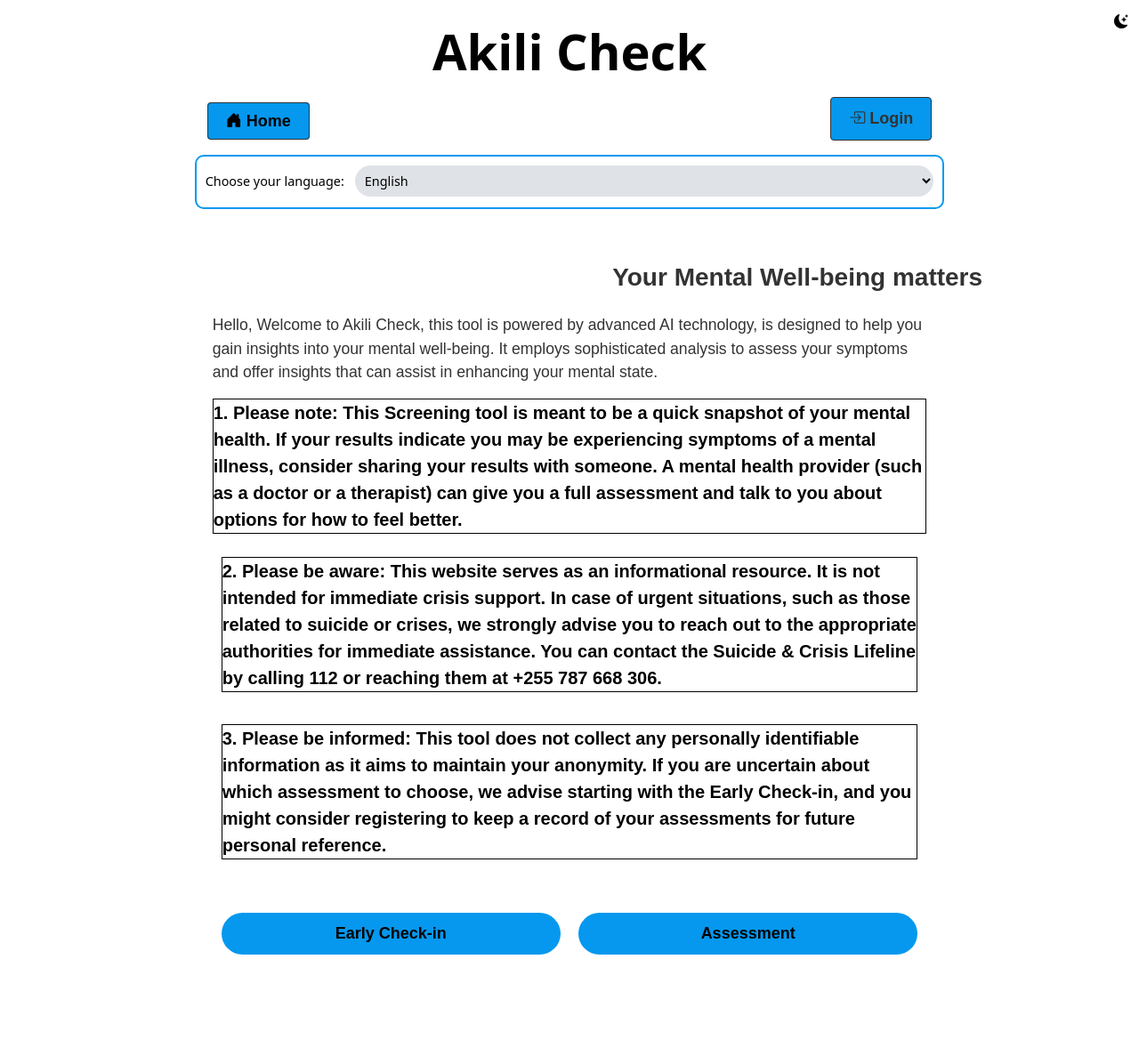
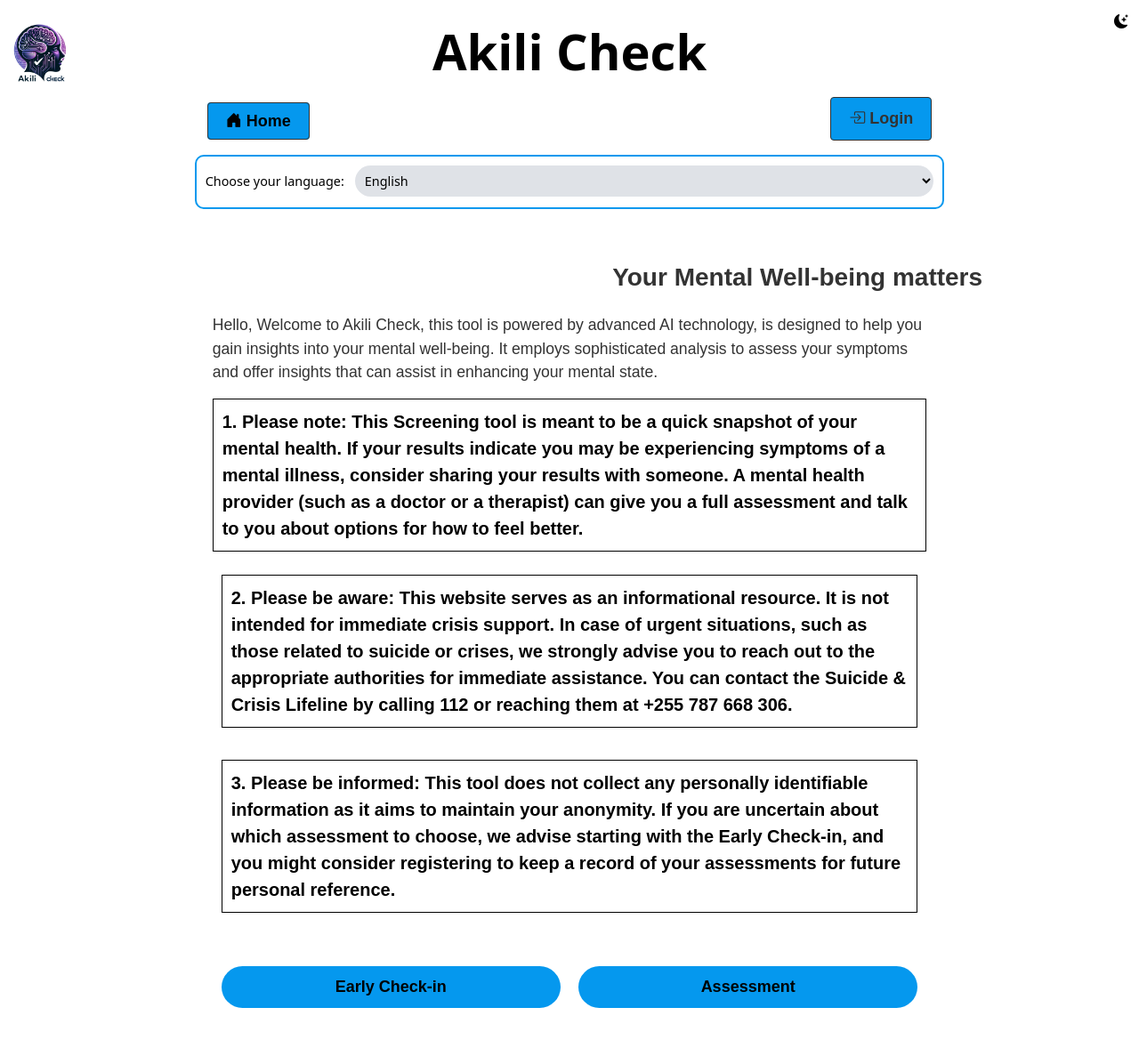
Before and after one commit to nyandajr/Afya_Check, a Flask app: page / in a window 1280 px wide; the page is wider, and only the part inside the window is pictured. Shown: that part at 89% size. Before the commit the page ends 1073 px from the top of that part, so only its background shows below. Run offline with Flask 3, Linux system fonts and the light colour scheme.

Commit message:
add bg removed logo

```diff
--- a/flask/app/static/main.css
+++ b/flask/app/static/main.css
@@ -183,7 +183,6 @@ input[type="checkbox"]:checked{
 }
 
 
-/
 .main-heading {
     font-size: 2rem;
     font-weight: bold;
@@ -283,7 +282,7 @@ input[type="checkbox"]:checked{
 }
 
 .disclaimer-text {
-    border: 1px solid #000; /
+    border: 1px solid #000;
     padding: 10px;
 
 }
@@ -461,3 +460,10 @@ input[type="checkbox"]:checked{
     text-align: center;
     margin-bottom: 20px;
 }
+
+.logo {
+    width: 72px;
+    position: absolute;
+    margin: 0px;
+    padding: 0px;
+}
--- a/flask/app/templates/base.html
+++ b/flask/app/templates/base.html
@@ -14,7 +14,10 @@
 
     {% endblock styles %}
 </head>
-<body class="custom-bg-dark mx-2 theme-light">
+<body class="custom-bg-dark mx-2 theme-light pt-0 mt-0">
+    <span class="bg-dark">
+        <img src="{{url_for('static', filename='images/akili-logo.png')}}" class="logo" alt="Akili Check Logo">
+    </span>
     <div class="theme-switch" id="themeSwitch">
         <i class="bi bi-brightness-high-fill" id="themeIcon"></i>
     </div>
```
Also changed, not shown: flask/app/static/images/akili-logo.png (added), flask/instance/afya_check.db.
